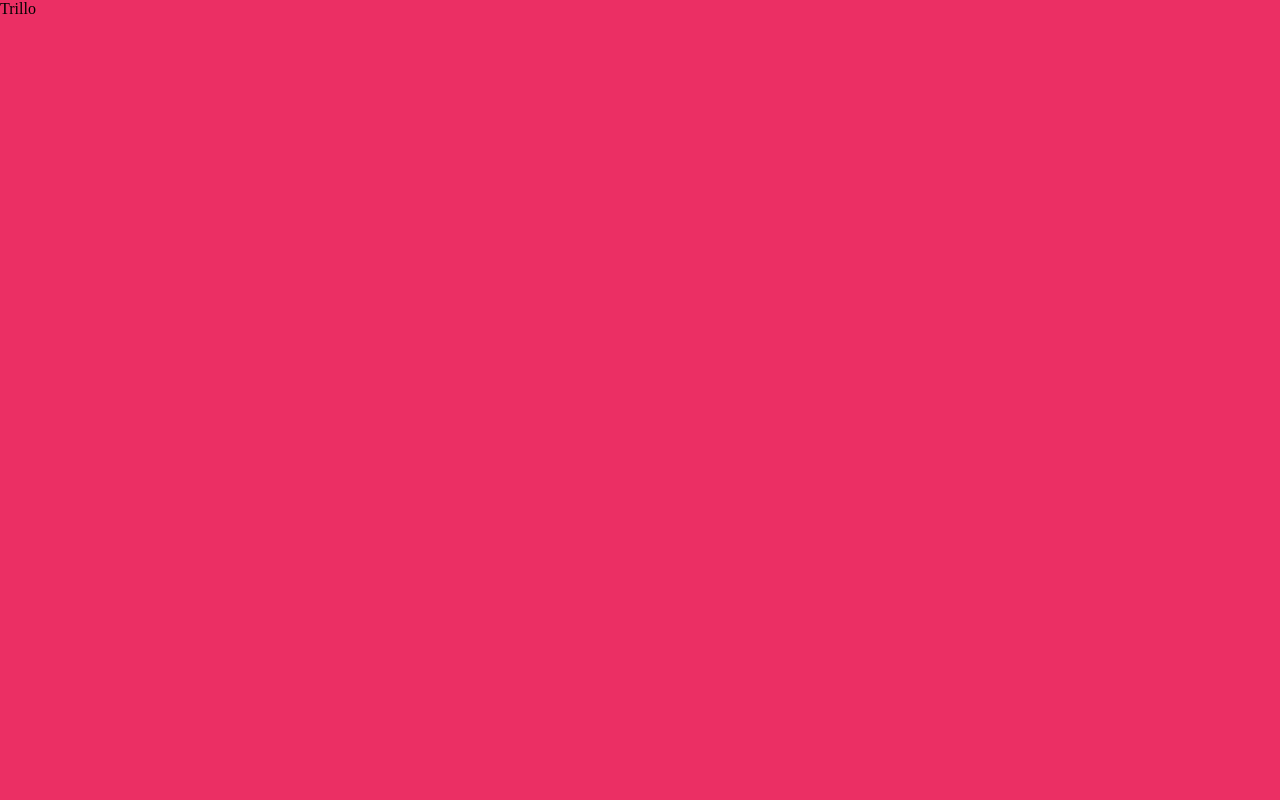
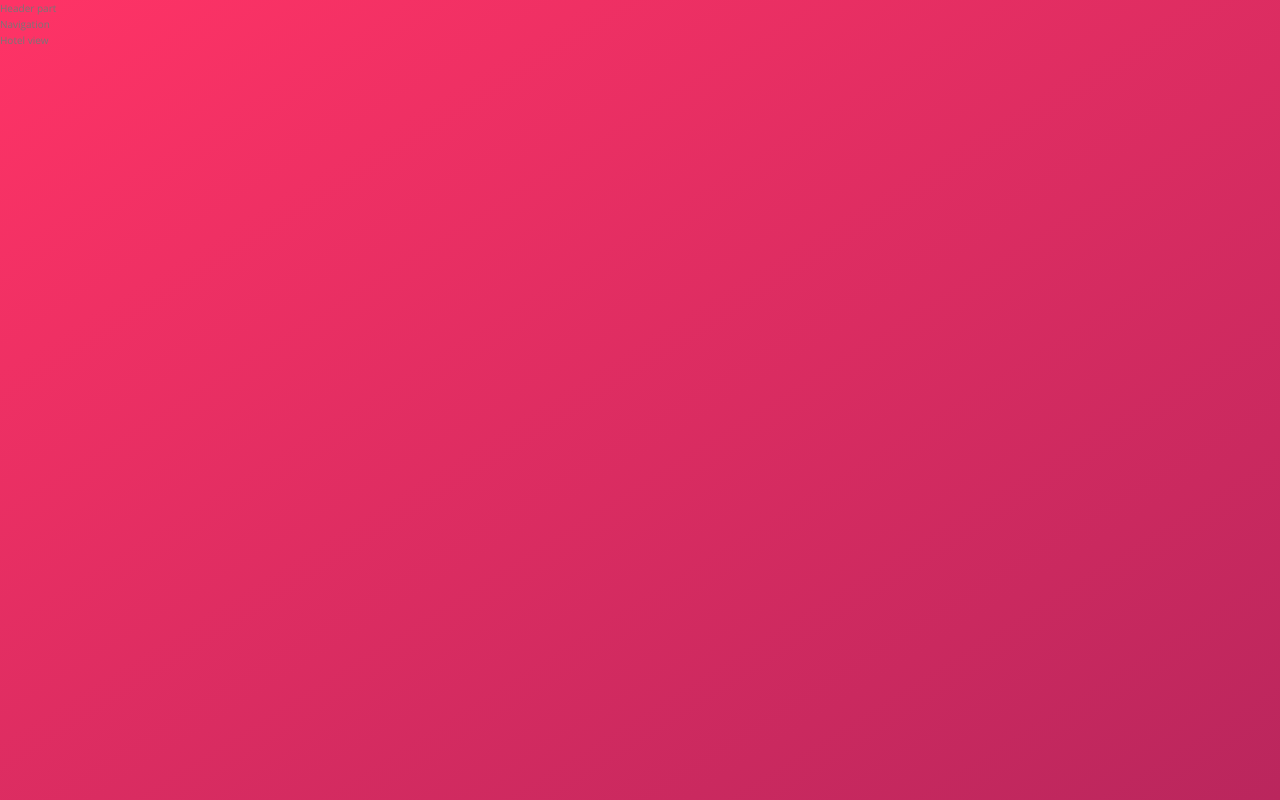
Before and after one commit to Arsenowy/Trillo, a website: page index.html in a window 1280 px wide. Drawn offline with nearby package versions, Linux system fonts and the light colour scheme.

Commit message:
Add basic settings and layout sketch

```diff
--- a/index.html
+++ b/index.html
@@ -11,6 +11,18 @@
         <title>trillo &mdash; Your all-in-one booking app</title>
     </head>
     <body>
-        Trillo
+        <div class="conteiner">
+            <header class="header">
+                Header part
+            </header>
+            <div class="content">
+                <nav class="sidebar">
+                    Navigation
+                </nav>
+                <main class="hotel-view">
+                    Hotel view
+                </main>
+            </div>
+        </div>
     </body>
 </html>
--- a/sass/_base.scss
+++ b/sass/_base.scss
@@ -0,0 +1,60 @@
+/*
+COLORS
+
+Grey light 1: #faf9f9
+Grey light 2: #f4f2f2
+Grey light 3: #f0eeee
+Grey light 4: #ccc
+
+Grey dark 1: #333
+Grey dark 2: #777
+Grey dark 3: #999
+
+*/
+
+:root {
+  --color-primary:  #eb2f64;
+  --color-primary-light: #FF3366;
+  --color-primary-dark: #BA265D;
+
+--color-grey-light-1: #faf9f9;
+--color-grey-light-2: #f4f2f2;
+--color-grey-light-3: #f0eeee;
+--color-grey-light-4: #ccc
+
+--color-grey-dark-1: #333;
+--color-grey-dark-2: #777;
+--color-grey-dark-3: #999;
+}
+
+* {
+  margin: 0;
+  padding: 0;
+
+}
+
+*,
+::before,
+::after {
+  box-sizing: inherit;
+}
+
+html {
+  box-sizing: border-box;
+  font-size: 62.5%; //1rem = 10px   10px/16px = 62.5%
+
+}
+
+body {
+  font-family: 'Open Sans', sans-serif;
+  font-weight: 400;
+  line-height: 1.6;
+  color: var(--color-grey-dark-2);
+
+  background-image: linear-gradient(to right bottom, var(--color-primary-light), var(--color-primary-dark));
+  background-size: cover;
+  background-repeat: no-repeat;
+
+  min-height: 100vh;
+
+}
--- a/sass/_layout.scss
+++ b/sass/_layout.scss
@@ -0,0 +1,19 @@
+.conteiner {
+
+}
+
+.header {
+
+}
+
+.content {
+
+}
+
+.sidebar {
+
+}
+
+.hotel-view {
+
+}
--- a/sass/main.scss
+++ b/sass/main.scss
@@ -1,28 +1,3 @@
-/*
-COLORS
-
-Primary: #eb2f64
-Primary light: #FF3366
-Primary dark: #BA265D
-
-Grey light 1: #faf9f9
-Grey light 2: #f4f2f2
-Grey light 3: #f0eeee
-Grey light 4: #ccc
-
-Grey dark 1: #333
-Grey dark 2: #777
-Grey dark 3: #999
-
-*/
-
-* {
-  margin: 0;
-  padding: 0;
-
-}
-
-body {
-  background-color: #eb2f64;
-
-}
+@import "base";
+@import "layout";
+@import "components";
```
Also changed, not shown: css/style.css.
